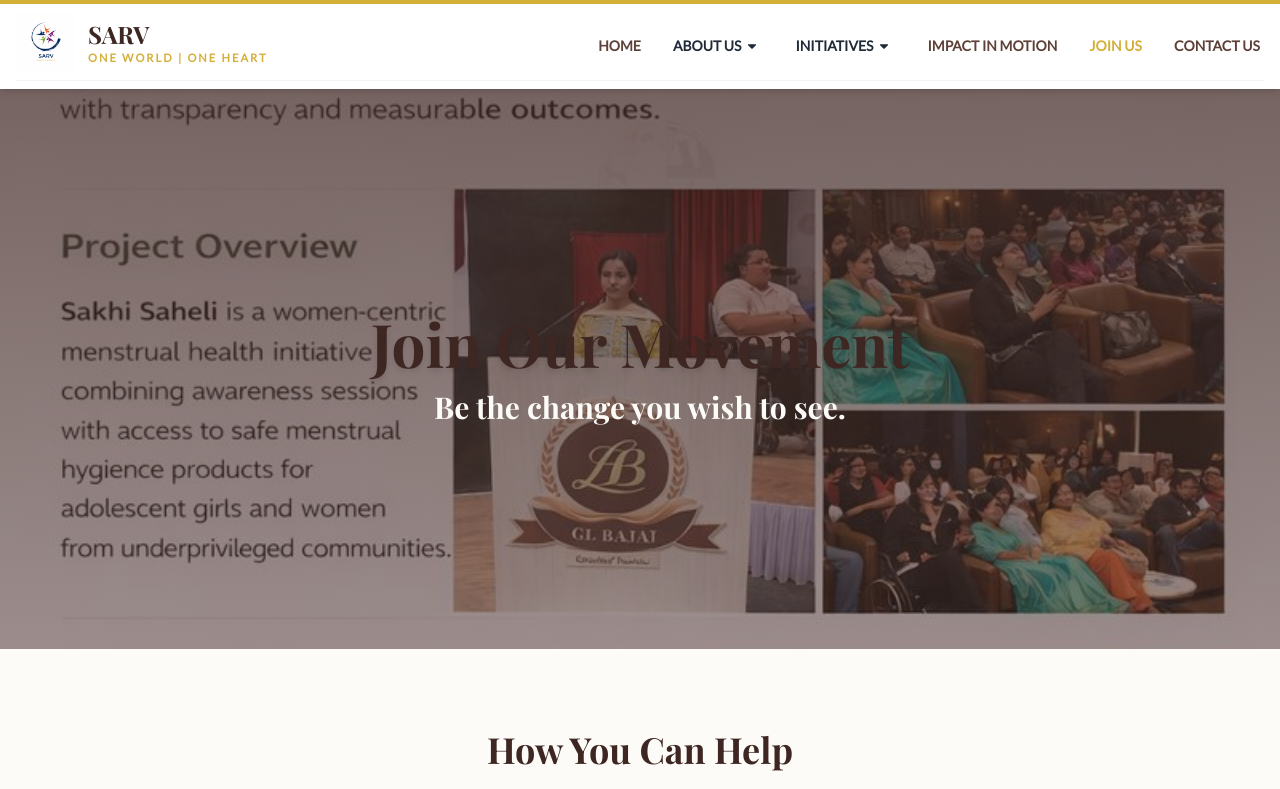
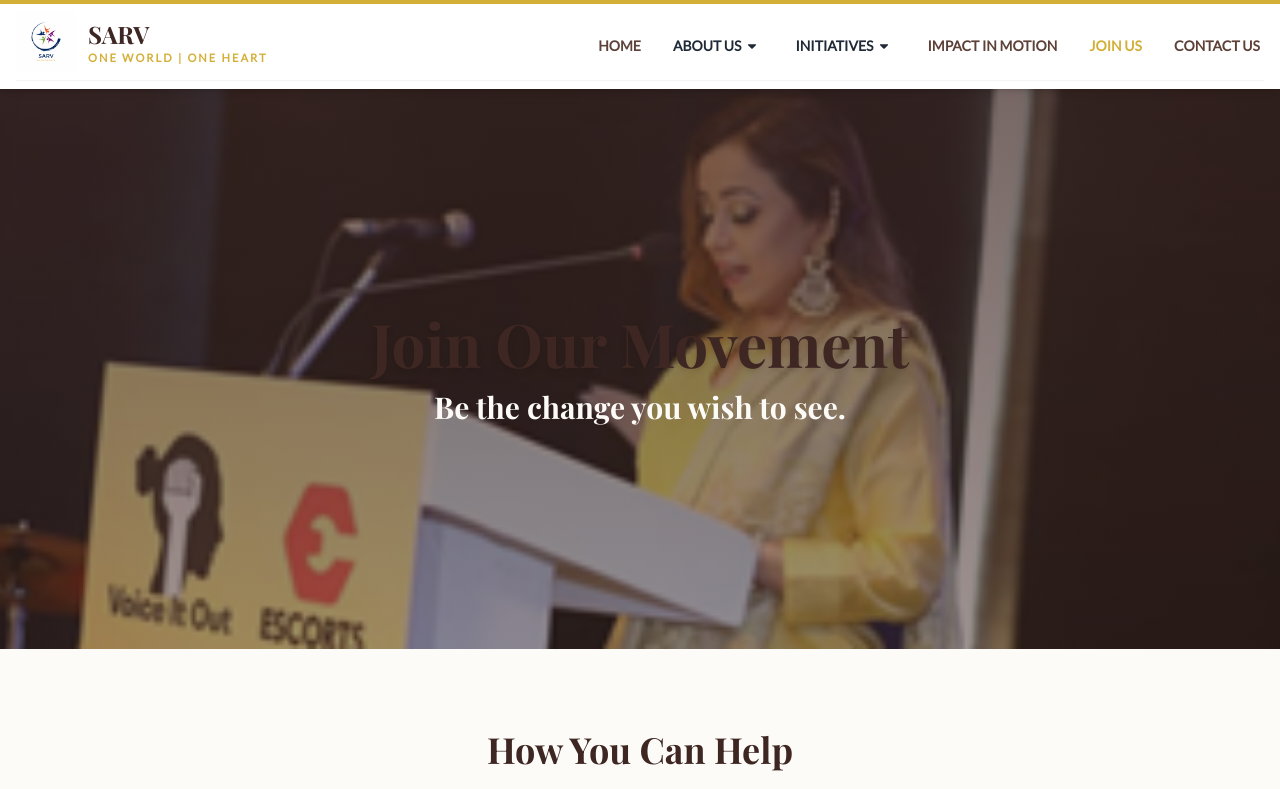
Before and after one commit to RizeonEnterprises/sarv-foundation, a React (Vite) app: page /join-us in a window 1280 px wide. Shown: the top 789 px of the page. Built offline with nearby package versions, Linux system fonts and the light colour scheme.

Commit message:
Update JoinUs.tsx

```diff
--- a/src/pages/JoinUs.tsx
+++ b/src/pages/JoinUs.tsx
@@ -8,7 +8,7 @@ const JoinUs = () => {
             <PageHero
                 title="Join Our Movement"
                 subtitle="Be the change you wish to see."
-                backgroundImage="/assets/sakhi saheli flyer.jpeg"
+                backgroundImage="/assets/img 1.png"
             />
 
             <section className="py-[80px] bg-soft-beige">
```
